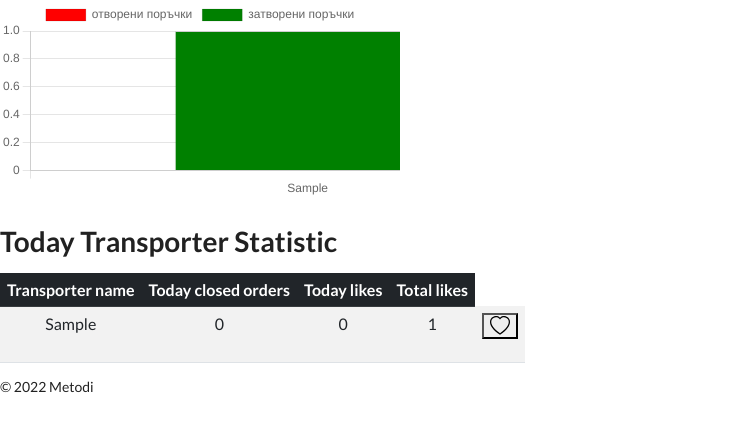
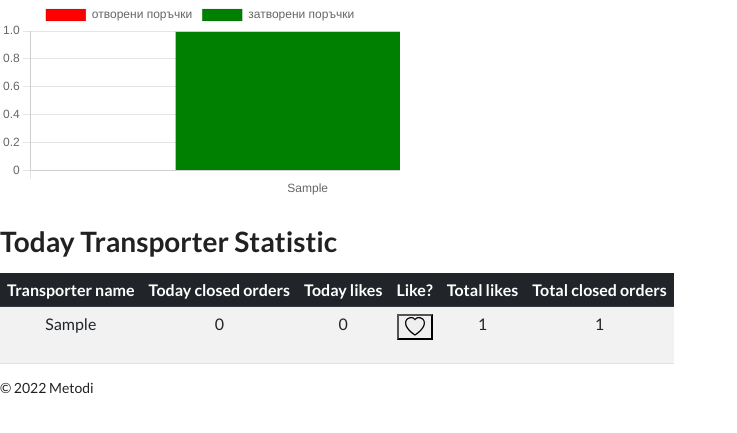
Before and after one commit to metodi1/trasporterProject, a Django app: page /statistic/line in a window 1280 px wide. Shown: the part 157-590 px from the top of the page, without its empty margins (0-737 px from the left). Run offline with Django 4.2, Linux system fonts and the light colour scheme; tables that the repository leaves empty hold one stand-in row (values such as "Sample post"); some libraries are stand-ins or nearby versions.

Commit message:
In Statistic app change change transporter to transporter_open_task and create transporter_close_task

```diff
--- a/templates/accounts/register-page.html
+++ b/templates/accounts/register-page.html
@@ -1,7 +1,8 @@
 {% extends 'base/base.html' %}
 {% load static %}
+{% load placeholders %}
 {% block page_content %}
-{% load placeholders %}
+
 
     <div class="login-register-div">
         <div class="login-register-box">
--- a/templates/statistic/Statistics Transporters.html
+++ b/templates/statistic/Statistics Transporters.html
@@ -9,7 +9,9 @@
         <th scope="col">Transporter name</th>
         <th scope="col">Today closed orders</th>
         <th scope="col">Today likes</th>
+        <th scope="col">Like?</th>
         <th scope="col">Total likes</th>
+        <th scope="col">Total closed orders</th>
     </tr>
     </thead>
     <tbody>
@@ -19,14 +21,14 @@
             <td class="text-center">{{ obj.transporter }}</td>
             <td class="text-center">{{ obj.today_closed_orders }}</td>
             <td class="text-center">{{ obj.today_likes }}</td>
-            <td class="text-center">{{ obj.total_likes }}</td>
+
 
             <td class="text-center">
                 {% if obj.transporter == request.user.username %}
-{#                    {{ 'сегащният транспортер' }}#}
+                    {#                    {{ 'сегащният транспортер' }}#}
                 {% else %}
                     {% if obj.curren_user_like %}
-{#                        {{ 'сегашният юсер го е харесал' }}#}
+                        {#                        {{ 'сегашният юсер го е харесал' }}#}
                         <form method="post"> {% csrf_token %}
                         <button type="submit" name="button-like" value="{{ obj.transporter }}">
                             <svg xmlns="http://www.w3.org/2000/svg" width="16" height="16" fill="red"
@@ -38,7 +40,7 @@
 
 
                     {% else %}
-{#                        {{ 'не го е харесал' }}#}
+                        {#                        {{ 'не го е харесал' }}#}
                         <div class="xsss">
                             <form method="post"> {% csrf_token %}
                                 <button type="submit" name="button-like" value="{{ obj.transporter }}">
@@ -56,6 +58,8 @@
                 {% endif %}
 
             </td>
+            <td class="text-center">{{ obj.total_likes }}</td>
+            <td class="text-center">{{ obj.total_closed_orders }}</td>
 
 
         </tr>
--- a/transporterProject/common/views.py
+++ b/transporterProject/common/views.py
@@ -7,8 +7,6 @@ from django.utils import timezone
 
 from django.views.generic import View, ListView, DetailView, FormView, TemplateView
 from django.views.generic.edit import ModelFormMixin, UpdateView, DeleteView
-from rest_framework.response import Response
-from rest_framework.views import APIView
 
 from transporterProject.common.forms import Add_Warehouse_address, Material_production_line_positions, \
     Add_Lines
--- a/transporterProject/statistic/views.py
+++ b/transporterProject/statistic/views.py
@@ -34,9 +34,8 @@ def ChartLine(request):
         statistic_name = 'Orders by lines'
 
     if request.POST.get('transporter'):
-        what = 'transporter'
+        what = 'transporter_close_task'
         statistic_name = 'Total orders by transporter'
-        print('transporter')
 
     if request.POST.get('end_date'):
         what = 'end_date'
@@ -57,16 +56,16 @@ def ChartLine(request):
 
 
     open_orders_table, closed_orders_table = data_orders_statistic(what)
-    transporter_open_orders, transporter_closed_orders = data_orders_statistic('transporter')
+    transporter_open_orders, transporter_closed_orders = data_orders_statistic('transporter_close_task')
 
     for transporter in transporter_closed_orders:
         liker_list = []
         for_print_obj = Transporter_statistic_closed()
 
-        for_print_obj.today_closed_orders = Task.objects.filter(transporter=transporter,
+        for_print_obj.today_closed_orders = Task.objects.filter(transporter_close_task=transporter,
                                                                 status_line=True, status_warehouse=True,
                                                                 end_date=datetime.today()).count()
-        for_print_obj.total_closed_orders = Task.objects.filter(transporter=transporter,
+        for_print_obj.total_closed_orders = Task.objects.filter(transporter_close_task=transporter,
                                                                 status_line=True, status_warehouse=True,
                                                                 ).count()
 
--- a/transporterProject/tasks/models.py
+++ b/transporterProject/tasks/models.py
@@ -8,7 +8,8 @@ class Task(models.Model):
         ordering = ['id']
 
     s_number = models.CharField(max_length=9)
-    transporter = models.CharField(max_length=30)
+    transporter_open_task = models.CharField(max_length=30)
+    transporter_close_task = models.CharField(max_length=30)
     line = models.CharField(max_length=30)
     status_line = models.BooleanField(default=False)
     status_warehouse = models.BooleanField(default=False)
--- a/transporterProject/tasks/views.py
+++ b/transporterProject/tasks/views.py
@@ -23,7 +23,7 @@ def Task_view(request, pk):
         form = TaskForm(request.POST)
         if form.is_valid():
             form_task = form.save(commit=False)
-            form_task.transporter = request.user
+            form_task.transporter_open_task = request.user
             form_task.line = get_line_name.line_name
             form_task.save()
             form = form
@@ -72,6 +72,7 @@ def Task_view(request, pk):
         if done:
             t = Task.objects.get(id=done)
             t.status_warehouse = True
+            t.transporter_close_task = request.user
             t.save()
             return redirect(request.META['HTTP_REFERER'])
 
@@ -80,6 +81,7 @@ def Task_view(request, pk):
         if done1:
             t = Task.objects.get(id=done1)
             t.status_line = True
+            t.transporter_close_task = request.user
             t.save()
             return redirect(request.META['HTTP_REFERER'])
 
```
Also changed, not shown: transporterProject/settings.py (+4 -4 lines), 2 other files.
